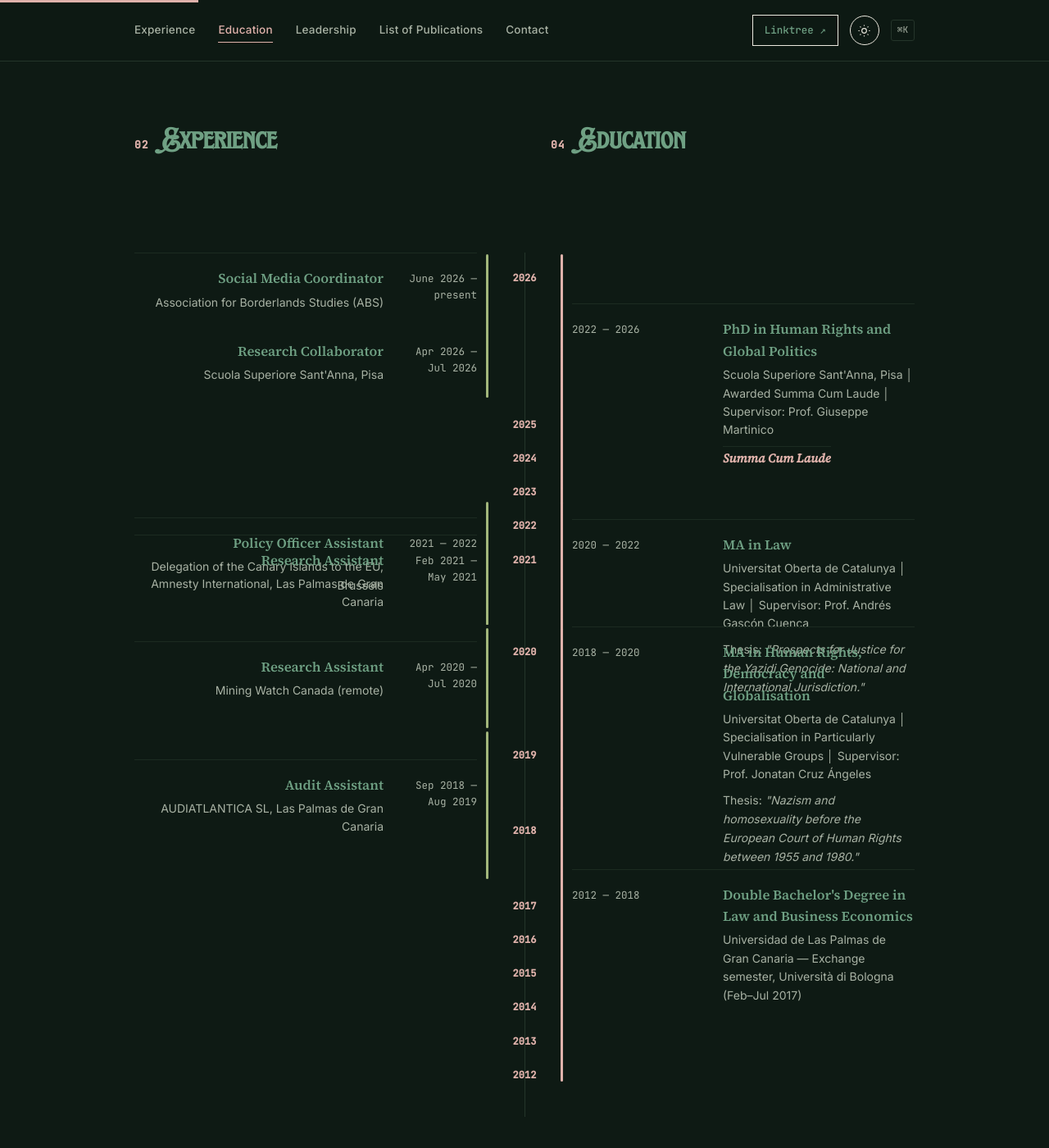
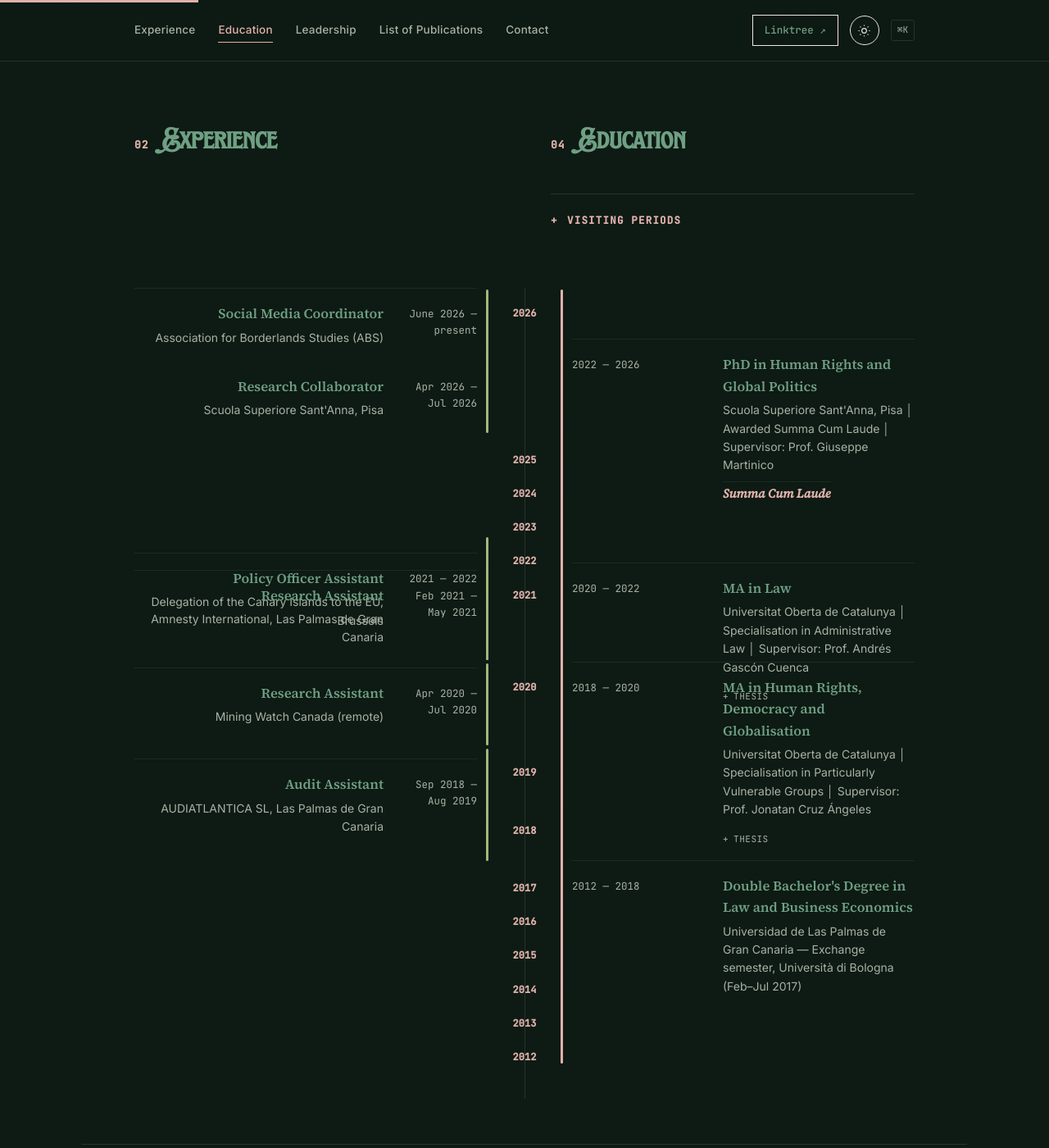
Before and after one commit to stalaveralodos-ux/s.talaveralodos, a Jekyll site: the page built from index.html, in a window 1280 px wide and 1400 px high, scrolled down 1092 px. Shown: the whole window at 82% size. Built offline with Jekyll 4.4.1, drawn with Linux system fonts in a browser that asks for light colours.

Commit message:
Update education.html

```diff
--- a/_includes/sections/education.html
+++ b/_includes/sections/education.html
@@ -18,7 +18,10 @@
         <div class="exp-what">
           <h3>MA in Law</h3>
           <p>Universitat Oberta de Catalunya │ Specialisation in Administrative Law │ Supervisor: Prof. Andrés Gascón Cuenca</p>
-          <p class="exp-desc">Thesis: <em>"Prospects for Justice for the Yazidi Genocide: National and International Jurisdiction."</em></p>
+          <details class="thesis-toggle">
+            <summary>Thesis</summary>
+            <p class="exp-desc"><em>"Prospects for Justice for the Yazidi Genocide: National and International Jurisdiction."</em></p>
+          </details>
         </div>
       </div>
       <div class="exp-item">
@@ -26,7 +29,10 @@
         <div class="exp-what">
           <h3>MA in Human Rights, Democracy and Globalisation</h3>
           <p>Universitat Oberta de Catalunya │ Specialisation in Particularly Vulnerable Groups │ Supervisor: Prof. Jonatan Cruz Ángeles</p>
-          <p class="exp-desc">Thesis: <em>"Nazism and homosexuality before the European Court of Human Rights between 1955 and 1980."</em></p>
+          <details class="thesis-toggle">
+            <summary>Thesis</summary>
+            <p class="exp-desc"><em>"Nazism and homosexuality before the European Court of Human Rights between 1955 and 1980."</em></p>
+          </details>
         </div>
       </div>
       <div class="exp-item">
@@ -37,4 +43,31 @@
         </div>
       </div>
     </div>
+
+    <details class="visiting-toggle">
+      <summary>Visiting Periods</summary>
+      <div class="exp-list">
+        <div class="exp-item">
+          <div class="exp-when">Apr — Jul 2025</div>
+          <div class="exp-what">
+            <h3>Research Fellow</h3>
+            <p>European Law and Governance School (EPLO), Athens │ Supervisor: Prof. Evgenia Kopsidi</p>
+          </div>
+        </div>
+        <div class="exp-item">
+          <div class="exp-when">Jan — Mar 2025</div>
+          <div class="exp-what">
+            <h3>Research Fellow</h3>
+            <p>Universitat Pompeu Fabra, Barcelona │ Supervisor: Prof. Joan Solanes Mullor</p>
+          </div>
+        </div>
+        <div class="exp-item">
+          <div class="exp-when">Oct — Dec 2024</div>
+          <div class="exp-what">
+            <h3>Research Fellow</h3>
+            <p>FIERI, Collegio Carlo Alberto, Turin │ Supervisors: Dr. Irene Ponzo and Dr. Ferruccio Pastore</p>
+          </div>
+        </div>
+      </div>
+    </details>
   </section>
```
